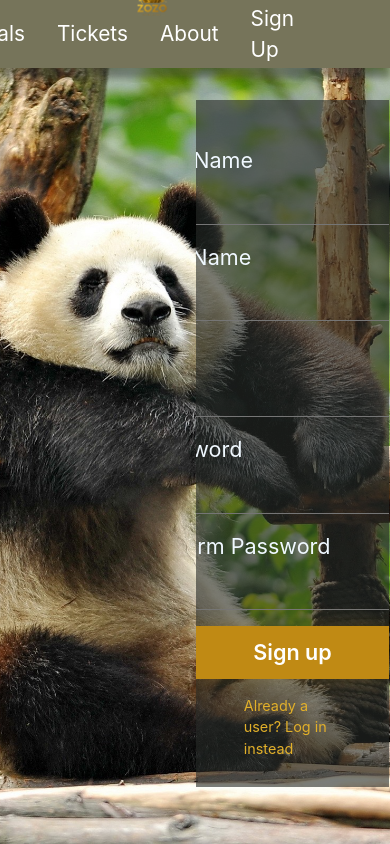
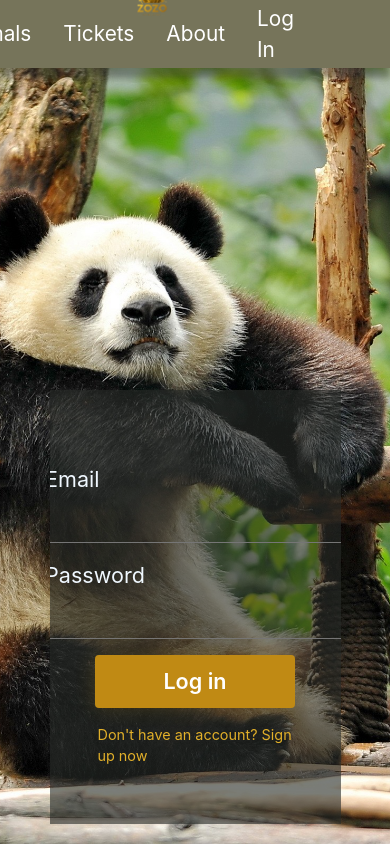
Before and after one commit to ismajliarita/ZooManagementSystem, a PHP site: page /pages/signup.php in a window 390 px wide. Run offline with PHP 8.4, Linux system fonts and the light colour scheme; some libraries are stand-ins or nearby versions.

Commit message:
login-signup swapped

```diff
--- a/index.js
+++ b/index.js
@@ -2,8 +2,8 @@ function goLogin() {
 	let signup_overlay = document.getElementById("signup-overlay");
 	let login_overlay = document.getElementById("login-overlay");
 
-	signup_overlay.style.display = "none";
-	login_overlay.style.display = "flex";
+	signup_overlay.style.display = "flex";
+	login_overlay.style.display = "none";
 }
 
 function editOverlay(overlayId) {
--- a/index.php
+++ b/index.php
@@ -50,7 +50,7 @@
                         echo "<div class='nav-item'><a href='pages/account.php'>$user_fname</a></div>";
                     }
                     else
-                        echo '<div class="nav-item"><a href="pages/signup.php">Sign Up</a></div>';
+                        echo '<div class="nav-item"><a href="pages/signup.php">Log In</a></div>';
                 ?>
             </div>
 
--- a/pages/signup.php
+++ b/pages/signup.php
@@ -124,7 +124,7 @@
                         die();
                     }
                     else
-                        echo '<div class="nav-item"><a href="#">Sign Up</a></div>';
+                        echo '<div class="nav-item"><a href="../pages/signup.php">Log In</a></div>';
                 ?>
             </div>
 
@@ -170,7 +170,6 @@
                         </div>
                     </form>
 
-                    <a onclick="goLogin()" id="login-link">Already a user? Log in instead</a>
                 </div>
 
                 <div class="form-overlay" id="login-overlay">
@@ -185,6 +184,8 @@
                             <button type="submit" class="signup-button">Log in</button>
                         </div>
                     </form>
+
+                    <a onclick="goLogin()" id="login-link">Don't have an account? Sign up now</a>
                 </div>
             </div>
         </div>
--- a/style.css
+++ b/style.css
@@ -146,6 +146,27 @@
     background-color: #282c28;
 }
 
+@media only screen and (max-width: 400px) {
+    .inner-panel {
+        width: 100%;
+        height: 90vh;
+
+        display: flex;
+        flex-direction: column;
+
+        margin-top: 4rem;
+    }
+
+    .left,
+    .right {
+        width: 100%;
+        height: 90vh;
+        display: flex;
+        align-items: center;
+        justify-content: center;
+    }
+}
+
 /* ABOUT PAGE */
 
 
@@ -178,11 +199,11 @@
 /* SIGN UP / LOG IN PAGE */
 
 #signup-overlay {
-    display: flex;
+    display: none;
 }
 
 #login-overlay {
-    display: none;
+    display: flex;
     height: 40vh;
 }
 
```
